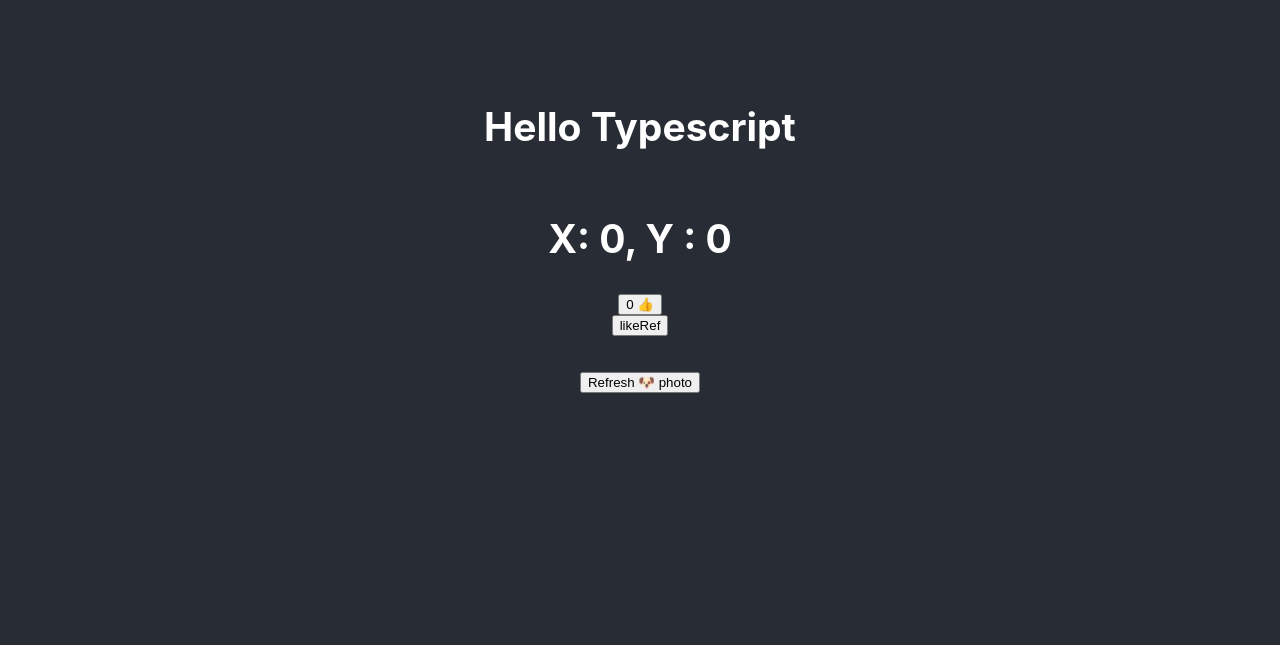
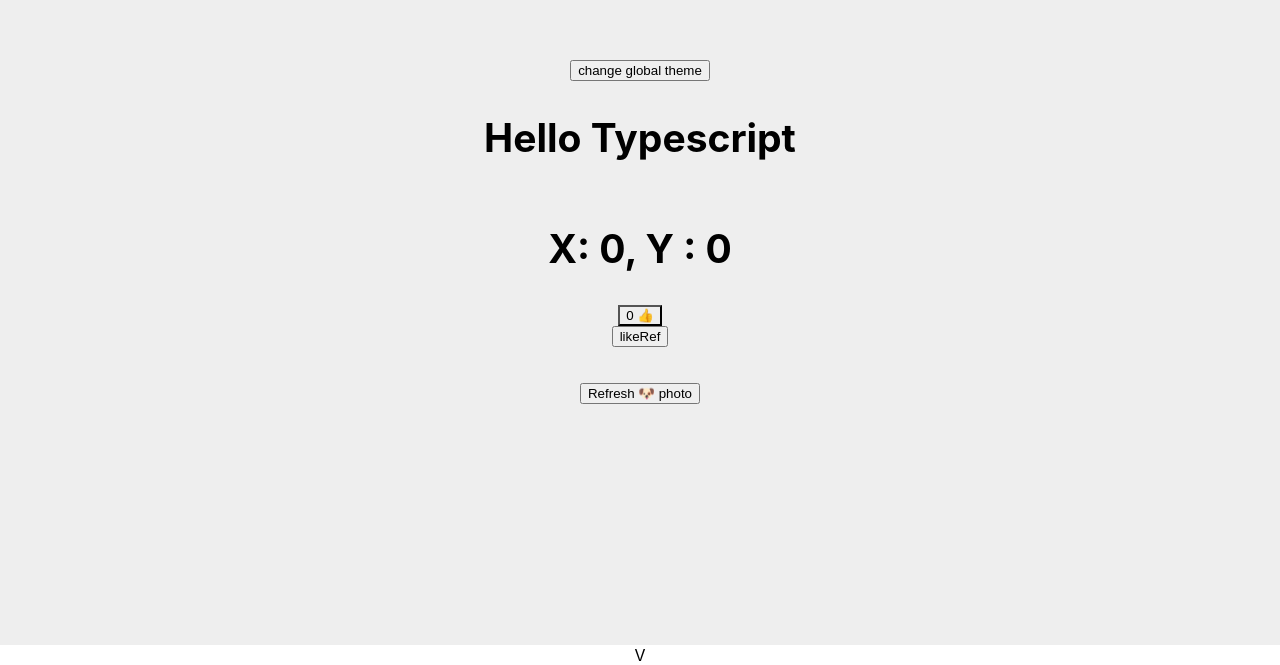
Before and after one commit to tyler4400/react-test-ts, a React (Create React App) app: page / in a window 1280 px wide. Shown: the part 155-820 px from the top of the page. Built offline with nearby package versions, Linux system fonts and the light colour scheme; no server answers; the HTML template or start-up script is replaced by a standard one.

Commit message:
useContext的使用

```diff
--- a/src/App.tsx
+++ b/src/App.tsx
@@ -5,10 +5,12 @@ import Hello from './components/Hello';
 import LikeButton from "./components/LikeButton";
 // import withLoader from './components/withLoader';
 import useURLLoader from "./hooks/useURLLoader";
+
 interface IShowResult {
 	message: string,
 	status: string
 }
+
 // const DogShow: React.FC<{data: IShowResult}> = ({data}) => {
 // 	return(
 // 		<>
@@ -18,28 +20,59 @@ interface IShowResult {
 // 	)
 // }
 
+interface IThemeProps {
+	[key: string]: { color: string, background: string }
+}
+
+const themes: IThemeProps = {
+	'light': {
+		color: '#000',
+		background: '#eee'
+	},
+	'dark': {
+		color: '#fff',
+		background: '#282c34'
+	}
+}
+export const ThemeCtx = React.createContext(themes.light);
+
 function WrappedDogShow(){
-	const [ show, setShow ] = useState(true)
+	const [show, setShow] = useState(true)
 	const [dogResult, loading] = useURLLoader<IShowResult>('https://dog.ceo/api/breeds/image/random', [show]);
-	return(
+	return (
 		<>
 			<p>
-				<button onClick={() => {setShow(!show)}}>Refresh 🐶 photo</button>
+				<button onClick={() => {
+					setShow(!show)
+				}}>Refresh 🐶 photo
+				</button>
 			</p>
-			{ loading ? <p>🐶 读取中</p> : <img src={dogResult && dogResult.message} />}
+			{loading ? <p>🐶 读取中</p> : <img src={dogResult && dogResult.message}/>}
 		</>
 	)
 }
 
 function App(){
+	let [theme, setTheme] = useState(themes.light);
+	function changeTheme(){
+		if (theme.color === themes.light.color) {
+			setTheme(themes.dark);
+		} else {
+			setTheme(themes.light);
+		}
+	}
+
 	// const WrappedDogShow = withLoader(DogShow, 'https://dog.ceo/api/breeds/image/random')
 	return (
 		<div className="App">
-			<header className="App-header">
-				<Hello message={'Hello Typescript'}/>
-				<LikeButton/>
-				<WrappedDogShow />
-			</header>
+			<ThemeCtx.Provider value={theme}>
+				<header className="App-header" style={theme}>
+					<button onClick={changeTheme}>change global theme</button>
+					<Hello message={'Hello Typescript'}/>
+					<LikeButton/>
+					<WrappedDogShow/>
+				</header>
+			</ThemeCtx.Provider>V
 		</div>
 	);
 }
--- a/src/components/Hello.tsx
+++ b/src/components/Hello.tsx
@@ -1,12 +1,14 @@
-import React from 'react';
+import React, {useContext} from 'react';
+import { ThemeCtx } from "../App";
 
 interface IHelloProps {
 	message?: string
 }
 
 const Hello: React.FunctionComponent<IHelloProps> = props => {
+	const theme = useContext(ThemeCtx);
 	return (
-		<h2>{props.message}</h2>
+		<h2 style={theme}>{props.message}</h2>
 	)
 };
 Hello.defaultProps = {
--- a/src/components/LikeButton.tsx
+++ b/src/components/LikeButton.tsx
@@ -1,11 +1,17 @@
-import React, {useEffect, useState, useRef} from 'react';
+import React, {useEffect, useState, useRef, useContext} from 'react';
 import useMousePosition from "../hooks/useMousePosition";
+import { ThemeCtx } from '../App'
 
 const LikeButton: React.FC = () => {
 	const [like, setLike] = useState(0);
 	// const [on, setOn] = useState(true);
 	const positions = useMousePosition()
 	const likeRef = useRef<number>(like);
+	const theme = useContext(ThemeCtx);
+	const style = {
+		background: theme.background,
+		color: theme.color,
+	}
 
 	useEffect(() => {
 		console.log('effect');
@@ -21,7 +27,7 @@ const LikeButton: React.FC = () => {
 	return (
 		<>
 			<h2>X: {positions.x}, Y : {positions.y}</h2>
-			<button onClick={handleLike}>
+			<button style={style} onClick={handleLike}>
 				{like} 👍
 			</button>
 			<button onClick={() => setTimeout(() => alert(likeRef.current), 3000)}>likeRef</button>
```
